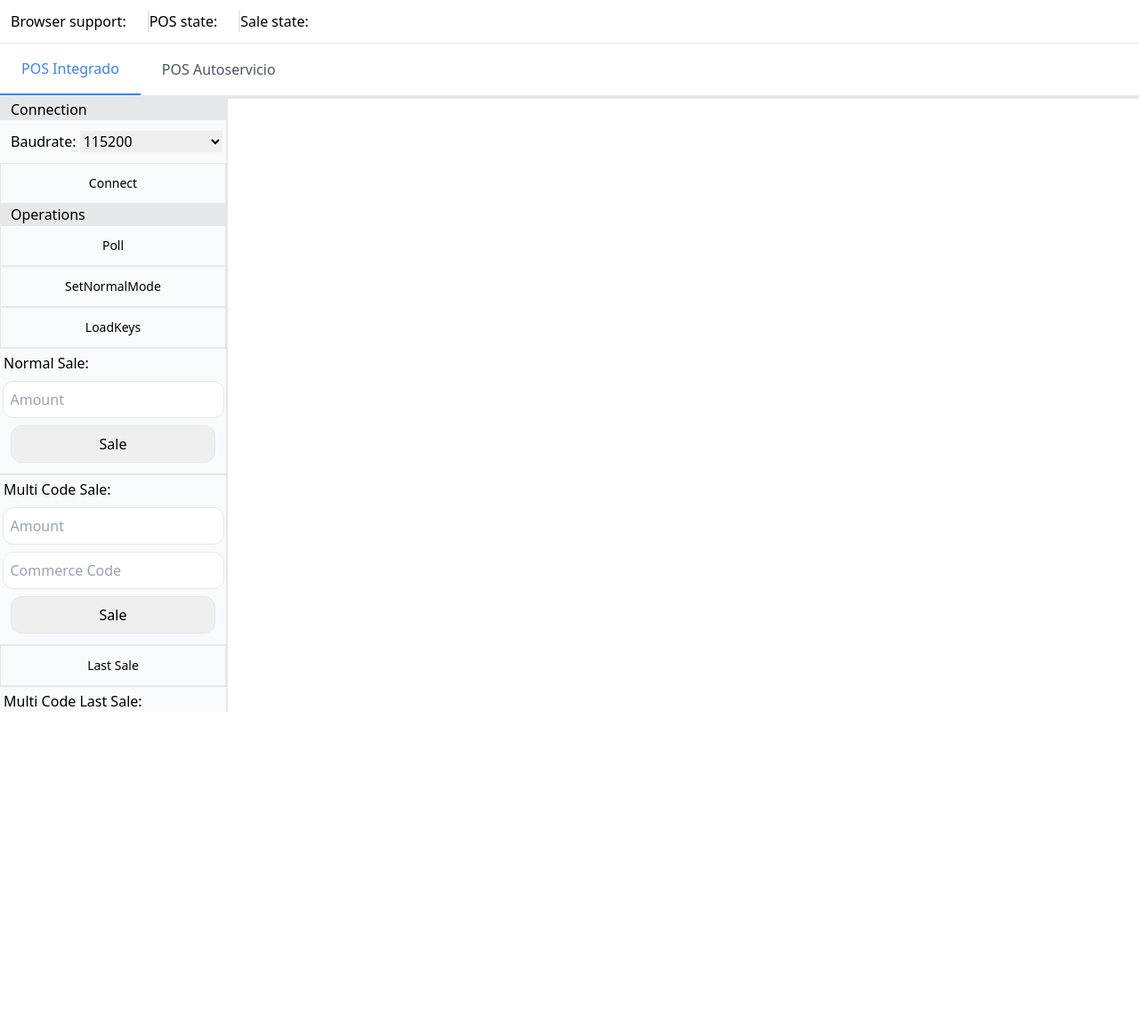
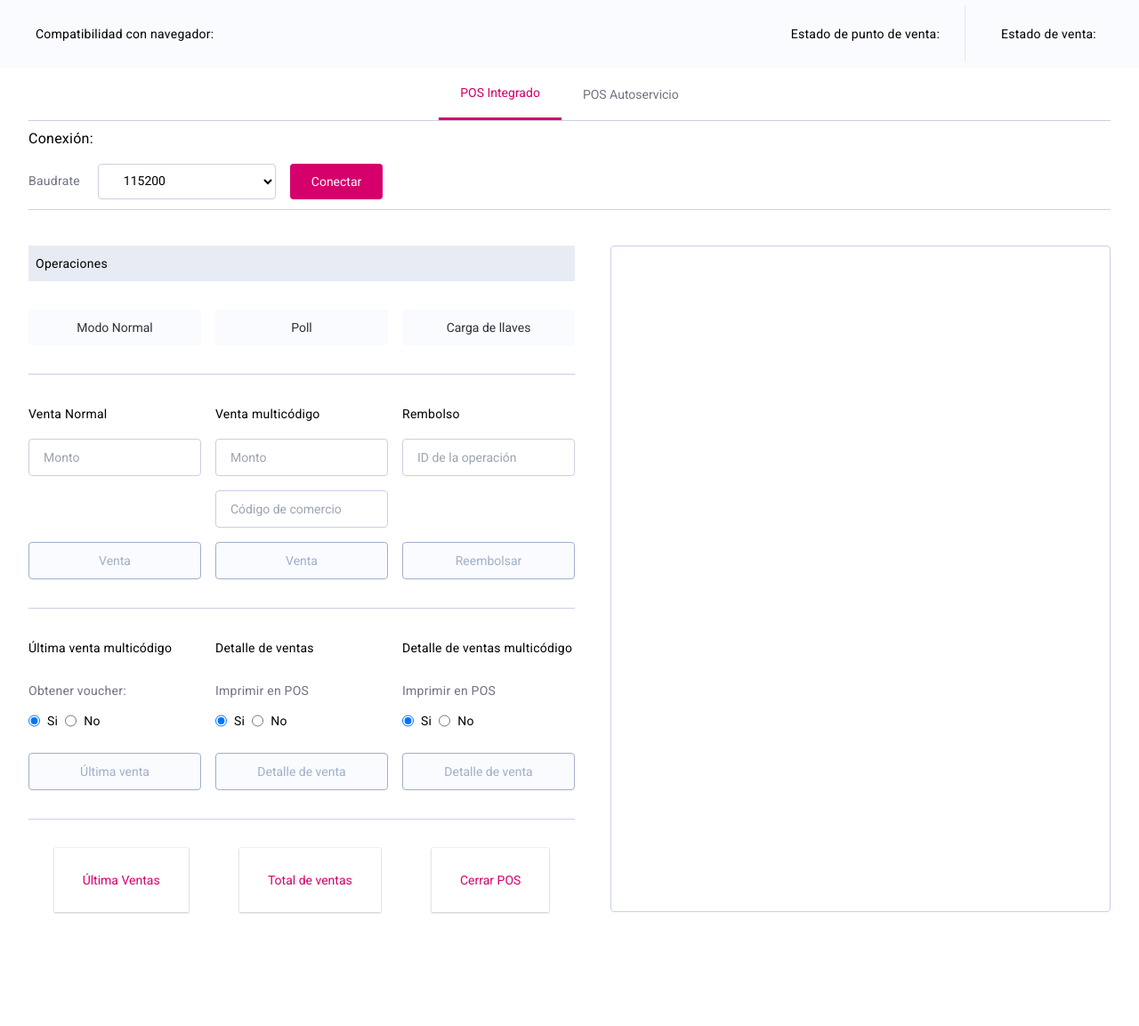
Before and after one commit to TransbankDevelopers/transbank-pos-sdk-web-serial, a website built with webpack: page index.html in a window 1280 px wide. Shown: the whole page at 89% size. Before the commit the page ends 800 px from the top, so only its background shows below. Built offline with nearby package versions, Linux system fonts and the light colour scheme.

Commit message:
Implement new style for POS Integrado

```diff
--- a/index.html
+++ b/index.html
@@ -6,87 +6,53 @@
   <meta http-equiv="X-UA-Compatible" content="IE=edge" />
   <meta name="viewport" content="width=device-width, initial-scale=1.0" />
   <link href="https://unpkg.com/tailwindcss@^2/dist/tailwind.min.css" rel="stylesheet" />
+  <link href='https://fonts.googleapis.com/css?family=Roboto' rel='stylesheet' type='text/css'>
+  <link href="./app.css" rel="stylesheet" type="text/css">
   <title>Test POS Web</title>
-  <style>
-    .tab-content {
-      display: none;
-    }
-
-    .tab-content.active {
-      display: block;
-    }
-
-    pre {
-      padding: 5px;
-      margin: 5px;
-    }
-
-    .string {
-      color: green;
-    }
-
-    .number {
-      color: darkorange;
-    }
-
-    .boolean {
-      color: blue;
-    }
-
-    .null {
-      color: magenta;
-    }
-
-    .key {
-      color: red;
-    }
-  </style>
 </head>
 
 <body>
   <div class="flex flex-col h-screen">
-    <div id="state" class="flex flex-col border-b-4 h-28">
+    <div id="state" class="flex flex-col">
       <!-- Status Bar -->
-      <div class="flex flex-row w-full space-x-4 items-center divide-x-2 p-3 border-b">
-        <div class="flex flex-row space-x-2">
-          <p>Browser support:</p>
+      <div class="flex flex-row w-full items-center nav-bar">
+        <div class="flex flex-row space-x-2 ml-10 mr-auto">
+          <p class="font-medium">Compatibilidad con navegador:</p>
           <p id="browser_support"></p>
         </div>
-        <div class="flex flex-row space-x-2 mr-3">
-          <p>POS state:</p>
+        <div class="flex flex-row space-x-2 p-5 border-r">
+          <p class="font-medium">Estado de punto de venta:</p>
           <p id="statePOS"></p>
         </div>
-        <div class="flex flex-row space-x-2 mr-3">
-          <p>Sale state:</p>
+        <div class="flex flex-row space-x-2 mx-10">
+          <p class="font-medium">Estado de venta:</p>
           <p id="stateSale"></p>
         </div>
       </div>
       <!-- Status Bar -->
 
       <!-- Options Tabs -->
-      <div>
-        <nav class="tabs flex flex-col sm:flex-row">
-          <button data-target="panel-1"
-            class="tab active text-gray-600 py-4 px-6 block font-medium hover:text-blue-500 focus:outline-none text-blue-500 border-b-2 border-blue-500">
+      <nav class="tab-bar px-8">
+        <div class="tabs flex flex-col sm:flex-row justify-center">
+          <button data-target="panel-1" class="tab active py-4 px-6 block font-medium focus:outline-none tab-tbk">
             POS Integrado
           </button>
-          <button data-target="panel-2"
-            class="tab text-gray-600 py-4 px-6 block font-medium hover:text-blue-500 focus:outline-none">
+          <button data-target="panel-2" class="tab py-4 px-6 block font-medium focus:outline-none tab-tbk">
             POS Autoservicio
           </button>
-        </nav>
-      </div>
+        </div>
+      </nav>
       <!-- Options Tabs -->
     </div>
-    <div class="h-full overflow-hidden" id="panels">
+    <div class="h-full" id="panels">
       <div class="panel-1 tab-content h-full active">
-        <div class="flex h-full">
-          <!-- Panel Menu POS Integrado-->
-          <div class="flex flex-col border-r-2 w-64 h-full bg-gray-50 overflow-auto">
-            <div id="connection" class="">
-              <p class="pl-3 bg-gray-200">Connection</p>
-              <div class="pl-3 py-3">
-                <label for="baudrate-integrado">Baudrate:</label>
+        <!-- Connection Bar -->
+        <div class="connection-bar px-8">
+          <div class="flex flex-col h-full justify-center">
+            <p class="font-medium text-base mb-4">Conexión:</p>
+            <div class="flex flex-row tbk-control" id="connection">
+              <div class="self-center tbk-control">
+                <label for="baudrate-integrado" class="font-normal mr-4">Baudrate</label>
                 <select name="baudrate-integrado" id="baudrate-integrado" class="w-40">
                   <option value="115200" selected>115200</option>
                   <option value="57600">57600</option>
@@ -97,103 +63,93 @@
                   <option value="2400">2400</option>
                 </select>
               </div>
-              <button class="border w-full p-3 text-sm" id="connect">
-                Connect
-              </button>
-            </div>
-            <div id="operations" class="">
-              <p class="pl-3 bg-gray-200">Operations</p>
-              <button class="border w-full p-3 text-sm" id="poll">
-                Poll
-              </button>
-              <button class="border w-full p-3 text-sm" id="setNormalMode">
-                SetNormalMode
-              </button>
-              <button class="border w-full p-3 text-sm" id="loadKeys">
-                LoadKeys
-              </button>
-              <div class="border-t border-b p-1">
-                <p>Normal Sale:</p>
-                <form class="flex flex-col items-center p-2 space-y-2" action="" id="sale">
-                  <input class="p-2 border rounded-xl focus:outline-none" type="text" name="amount" placeholder="Amount"
-                    required />
-                  <input class="p-2 border rounded-xl focus:outline-none w-full cursor-pointer" type="submit"
-                    value="Sale" />
-                </form>
-              </div>
-              <div class="border-t border-b p-1">
-                <p>Multi Code Sale:</p>
-                <form class="flex flex-col items-center p-2 space-y-2" action="" id="multicodeSale">
-                  <input class="p-2 border rounded-xl focus:outline-none" type="text" name="amount" placeholder="Amount"
-                    required />
-                  <input class="p-2 border rounded-xl focus:outline-none" type="text" name="commerceCode"
-                    placeholder="Commerce Code" required />
-                  <input class="p-2 border rounded-xl w-full focus:outline-none cursor-pointer" type="submit"
-                    value="Sale" />
-                </form>
-              </div>
-              <button class="border w-full p-3 text-sm" id="lastSale">
-                Last Sale
-              </button>
-              <div class="border-t border-b p-1">
-                <p>Multi Code Last Sale:</p>
-                <form class="flex flex-col items-center p-2 space-y-2" action="" id="multicodeLastSale">
-                  <div class="space-x-2">
-                    <label for="print">Get Voucher:</label>
-                    <input type="radio" name="getVoucher" value="true" checked />Yes
-                    <input type="radio" name="getVoucher" value="false" />No
-                  </div>
-                  <input class="p-2 border rounded-xl w-full focus:outline-none cursor-pointer" type="submit"
-                    value="Last Sale" />
-                </form>
-              </div>
-              <div class="border-t border-b p-1">
-                <form class="flex flex-col items-center p-2 space-y-2" action="" id="refund">
-                  <input class="p-2 border rounded-xl focus:outline-none" type="text" name="operationId"
-                    placeholder="Operation ID" required />
-                  <input class="p-2 border rounded-xl w-full focus:outline-none cursor-pointer" type="submit"
-                    value="Refund" />
-                </form>
-              </div>
-              <div class="border-t border-b p-1">
-                <p>Normal Sales Detail:</p>
-                <form class="flex flex-col items-center p-2 space-y-2" action="" id="salesDetail">
-                  <div class="space-x-2">
-                    <label for="print">Print on POS:</label>
-                    <input type="radio" name="printOnPos" value="true" checked />Yes
-                    <input type="radio" name="printOnPos" value="false" />No
-                  </div>
-                  <input class="p-2 border rounded-xl w-full focus:outline-none cursor-pointer" type="submit"
-                    value="Sale Detail" />
-                </form>
-              </div>
-              <div class="border-t border-b p-1">
-                <p>Multi Code Sales Detail:</p>
-                <form class="flex flex-col items-center p-2 space-y-2" action="" id="multicodeSalesDetail">
-                  <div class="space-x-2">
-                    <label for="print">Print on POS:</label>
-                    <input type="radio" name="printOnPos" value="true" checked />Yes
-                    <input type="radio" name="printOnPos" value="false" />No
-                  </div>
-                  <input class="p-2 border rounded-xl w-full focus:outline-none cursor-pointer" type="submit"
-                    value="Sale Detail" />
-                </form>
-              </div>
-              <button class="border w-full p-3 text-sm" id="totalSale">
-                Total Sale
-              </button>
-              <button class="border w-full p-3 text-sm" id="close">
-                Close POS
+              <button class="ml-4 tbk-button" id="connect">
+                Conectar
               </button>
             </div>
           </div>
-          <!-- Panel Menu POS Integrado -->
+        </div>
+        <!-- Connection Bar -->
+        <div class="flex flex-row mt-10">
+          <!-- Operations -->
+          <section class="w-1/2 ml-8 mb-32">
+            <div class="w-full">
+              <div class="operation-bar">
+                <p>Operaciones</p>
+              </div>
+              <div class="tbk-control flex flex-row py-8 space-x-4 divide">
+                <button class="tbk-button-1 w-1/3" id="setNormalMode">Modo Normal</button>
+                <button class="tbk-button-1 w-1/3" id="poll">Poll</button>
+                <button class="tbk-button-1 w-1/3" id="loadKeys">Carga de llaves</button>
+              </div>
+              <div class="flex flex-row pt-8 space-x-4 divide">
+                <form class="tbk-control flex flex-col w-1/3" id="sale">
+                  <p class="mb-4">Venta Normal</p>
+                  <input type="number" class="mb-auto" name="amount" placeholder="Monto" required>
+                  <button type="submit" class="tbk-button-2 mb-8">Venta</button>
+                </form>
+                <form class="tbk-control flex flex-col w-1/3" id="multicodeSale">
+                  <p class="mb-4">Venta multicódigo</p>
+                  <input type="number" class="mb-auto" name="amount" placeholder="Monto" required>
+                  <input type="number" class="my-4" name="commerceCode" placeholder="Código de comercio" required>
+                  <button type="submit" class="tbk-button-2 mb-8">Venta</button>
+                </form>
+                <form class="tbk-control flex flex-col w-1/3" id="refund">
+                  <p class="mb-4"> Rembolso</p>
+                  <input type="number" class="mb-auto" name="operationId" placeholder="ID de la operación" required>
+                  <button type="submit" class="tbk-button-2 mb-8">Reembolsar</button>
+                </form>
+              </div>
+              <div class="flex flex-row py-8 space-x-4 divide">
+                <form class="tbk-control flex flex-col w-1/3" id="multicodeLastSale">
+                  <p class="mb-6">Última venta multicódigo</p>
+                  <label for="" class="mb-2.5">Obtener voucher:</label>
+                  <div class="flex flex-row space-x-2">
+                    <input type="radio" name="getVoucher" value="true" checked>
+                    <p>Si</p>
+                    <input type="radio" name="getVoucher" value="false">
+                    <p>No</p>
+                  </div>
+                  <button type="submit" class="tbk-button-2 mt-6">Última venta</button>
+                </form>
+                <form class="tbk-control flex flex-col w-1/3" id="salesDetail">
+                  <p class="mb-6">Detalle de ventas</p>
+                  <label for="" class="mb-2.5">Imprimir en POS</label>
+                  <div class="flex flex-row space-x-2">
+                    <input type="radio" name="printOnPos" value="true" checked>
+                    <p>Si</p>
+                    <input type="radio" name="printOnPos" value="false">
+                    <p>No</p>
+                  </div>
+                  <button type="submit" class="tbk-button-2 mt-6">Detalle de venta</button>
+                </form>
+                <form class="tbk-control flex flex-col w-1/3" id="multicodeSalesDetail">
+                  <p class="mb-6">Detalle de ventas multicódigo</p>
+                  <label for="" class="mb-2.5">Imprimir en POS</label>
+                  <div class="flex flex-row space-x-2">
+                    <input type="radio" name="getVoucher" value="true" checked>
+                    <p>Si</p>
+                    <input type="radio" name="getVoucher" value="false">
+                    <p>No</p>
+                  </div>
+                  <button type="submit" class="tbk-button-2 mt-6">Detalle de venta</button>
+                </form>
+              </div>
+              <div class="tbk-control flex flex-row pt-8 justify-around">
+                <button class="tbk-button-3" id="lastSale">Última Ventas</button>
+                <button class="tbk-button-3" id="totalSale">Total de ventas</button>
+                <button class="tbk-button-3" id="close">Cerrar POS</button>
+              </div>
+            </div>
+          </section>
+          <!-- Operations -->
 
-          <!-- Panel Menu Body POS Integrado -->
-          <div>
-            <div class="h-full overflow-auto" id="pos-response"></div>
-          </div>
-          <!-- Panel Menu Body -->
+          <!-- Result -->
+          <section class="w-1/2 ml-10 mr-8 mb-32">
+            <div class="response-box w-full flex p-4 h-full" id="pos-response">
+            </div>
+          </section>
+          <!-- Result -->
         </div>
       </div>
       <div class="panel-2 tab-content h-full">
```
Also changed, not shown: index.js (+9 -12 lines).
